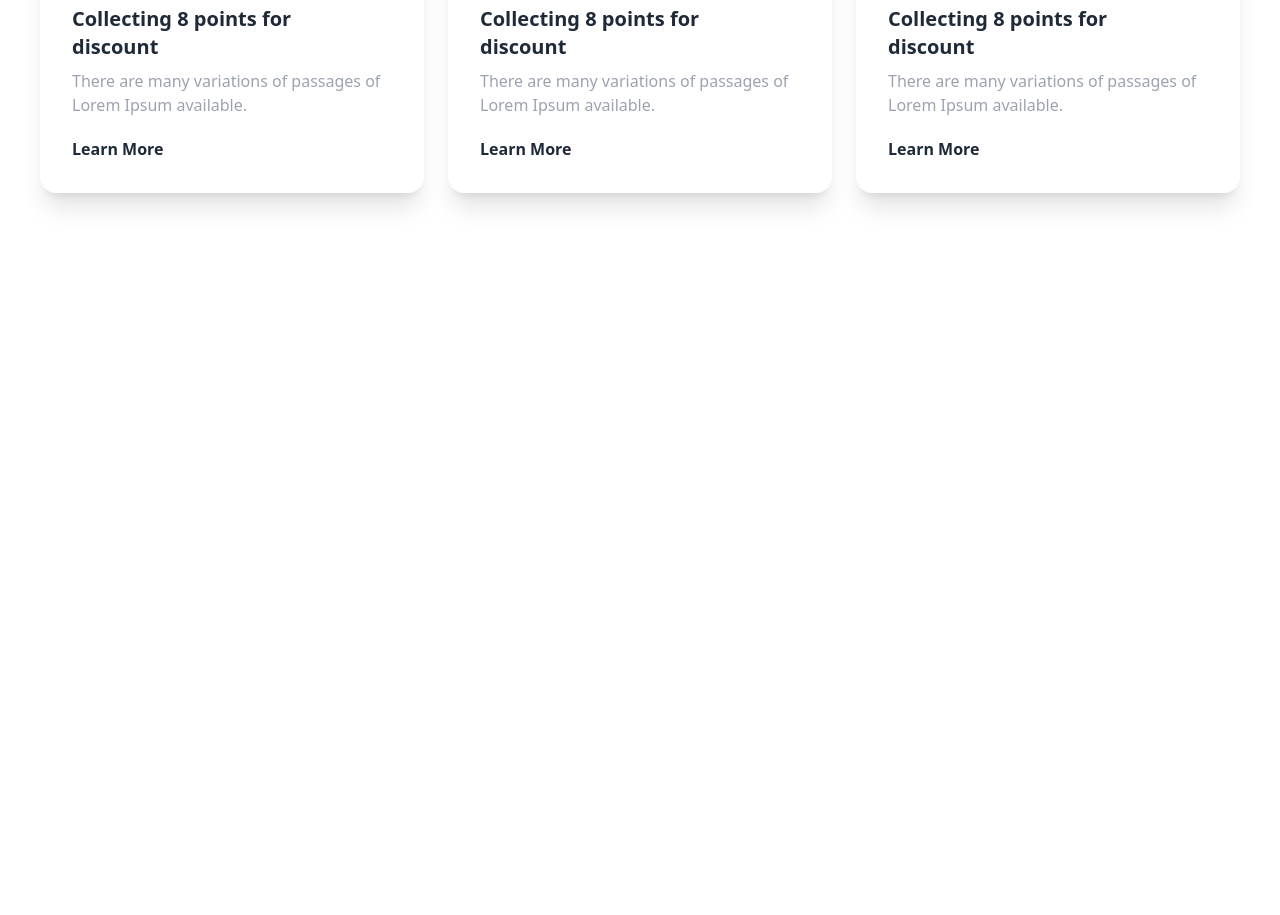
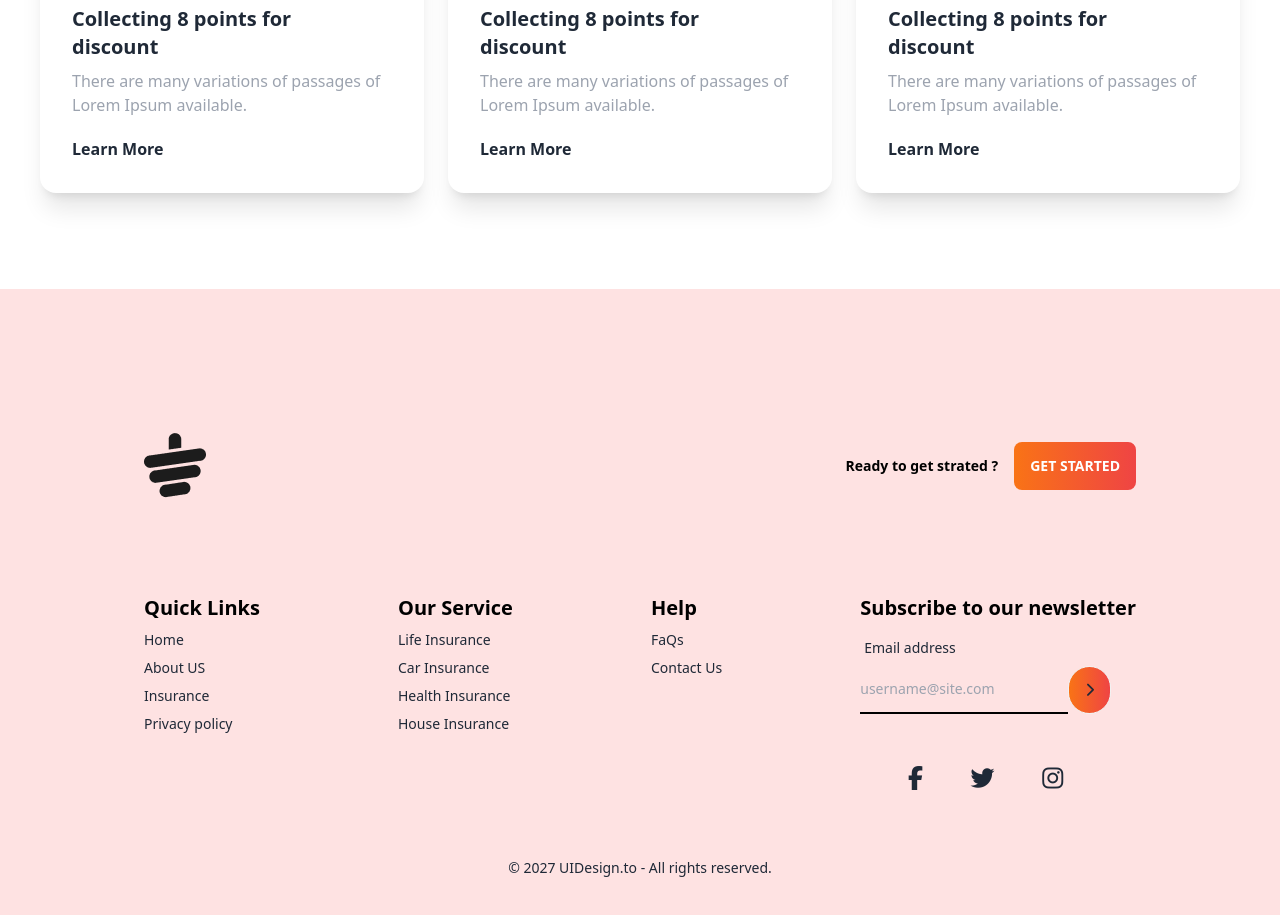
Before and after one commit to sabermahmud/tea-shop, a plain HTML site: page index.html in a window 1280 px wide. Shown: the part 3733-4648 px from the top of the page. Before the commit the page ends 4022 px from the top, so only its background shows below. Drawn offline with nearby package versions, Linux system fonts and the light colour scheme.

Commit message:
footer section completed

```diff
--- a/index.html
+++ b/index.html
@@ -220,7 +220,8 @@
                         <h2 class="card-title text-xl font-extrabold">
                             Collecting 8 points for <br>
                             discount</h2>
-                        <p class="text-base font-medium text-gray-400 mb-3">There are many variations of passages of Lorem Ipsum available.</p>
+                        <p class="text-base font-medium text-gray-400 mb-3">There are many variations of passages of
+                            Lorem Ipsum available.</p>
                         <p class="font-bold">Learn More</p>
                     </div>
                 </div>
@@ -233,7 +234,8 @@
                         <h2 class="card-title text-xl font-extrabold">
                             Collecting 8 points for <br>
                             discount</h2>
-                        <p class="text-base font-medium text-gray-400 mb-3">There are many variations of passages of Lorem Ipsum available.</p>
+                        <p class="text-base font-medium text-gray-400 mb-3">There are many variations of passages of
+                            Lorem Ipsum available.</p>
                         <p class="font-bold">Learn More</p>
                     </div>
                 </div>
@@ -246,7 +248,8 @@
                         <h2 class="card-title text-xl font-extrabold">
                             Collecting 8 points for <br>
                             discount</h2>
-                        <p class="text-base font-medium text-gray-400 mb-3">There are many variations of passages of Lorem Ipsum available.</p>
+                        <p class="text-base font-medium text-gray-400 mb-3">There are many variations of passages of
+                            Lorem Ipsum available.</p>
                         <p class="font-bold">Learn More</p>
                     </div>
                 </div>
@@ -256,8 +259,61 @@
     <!--///////////////////////////// main section end ///////////////////////////////////-->
     <!-- ------------------------------------------------------------------------------------- -->
     <!--///////////////////////////// footer section start ///////////////////////////////////-->
-    <footer>
-
+    <footer class="  bg-red-100 p-20 lg:p-36">
+        <div class="footer items-center  bg-red-100 text-neutral-content justify-between mb-24">
+            <div>
+                <img src="./images/cup.png" alt="">
+            </div>
+            <div class="flex flex-row  items-center  lg:justify-end gap-4">
+                <p class="text-black font-bold">Ready to get strated ?</p>
+                <button class="btn btn-primary bg-gradient-to-r from-orange-500 to-red-500 border-0 text-white">Get
+                    Started
+                </button>
+            </div>
+        </div>
+        <div class="footer text-base-content justify-between ">
+            <nav>
+                <header class="text-black text-xl font-semibold ">Quick Links</header>
+                <a class="link link-hover">Home</a>
+                <a class="link link-hover">About US</a>
+                <a class="link link-hover">Insurance</a>
+                <a class="link link-hover">Privacy policy</a>
+              </nav>
+              <nav>
+                <header class="text-black text-xl font-semibold">Our Service</header>
+                <a class="link link-hover">Life Insurance</a>
+                <a class="link link-hover">Car Insurance</a>
+                <a class="link link-hover">Health Insurance</a>
+                <a class="link link-hover">House Insurance</a>
+              </nav>
+              <nav>
+                <header class="text-black text-xl font-semibold">Help</header>
+                <a class="link link-hover">FaQs</a>
+                <a class="link link-hover">Contact Us</a>
+              </nav>
+              <form>
+                <header class="text-black text-xl font-semibold">Subscribe to our newsletter</header>
+                <fieldset class="form-control">
+                  <label class="label">
+                    <span class="label-text">Email address</span>
+                  </label>
+                  <div class="justify-center flex flex-row">
+                    <input type="text" placeholder="username@site.com" class=" border-b-2 bg-transparent border-black outline-none w-52" />
+                    <button class="btn bg-gradient-to-r from-orange-500 to-red-500 rounded-full"><i class="fa-solid fa-chevron-right"></i></button>
+                  </div>
+                  <div class="media flex justify-evenly mt-12">
+                    <div><i class=" text-2xl fa-brands fa-facebook-f"></i></div>
+                    <div><i class=" text-2xl fa-brands fa-twitter"></i></div>
+                    <div><i class=" text-2xl fa-brands fa-instagram"></i></div>
+                  </div>
+                </fieldset>
+              </form>
+        </div>
+        <div class="footer footer-center mt-16">
+            <aside>
+              <p>© 2027 UIDesign.to - All rights reserved.</p>
+            </aside>
+        </div>
     </footer>
     <!--///////////////////////////// footer section end ///////////////////////////////////-->
 
```
